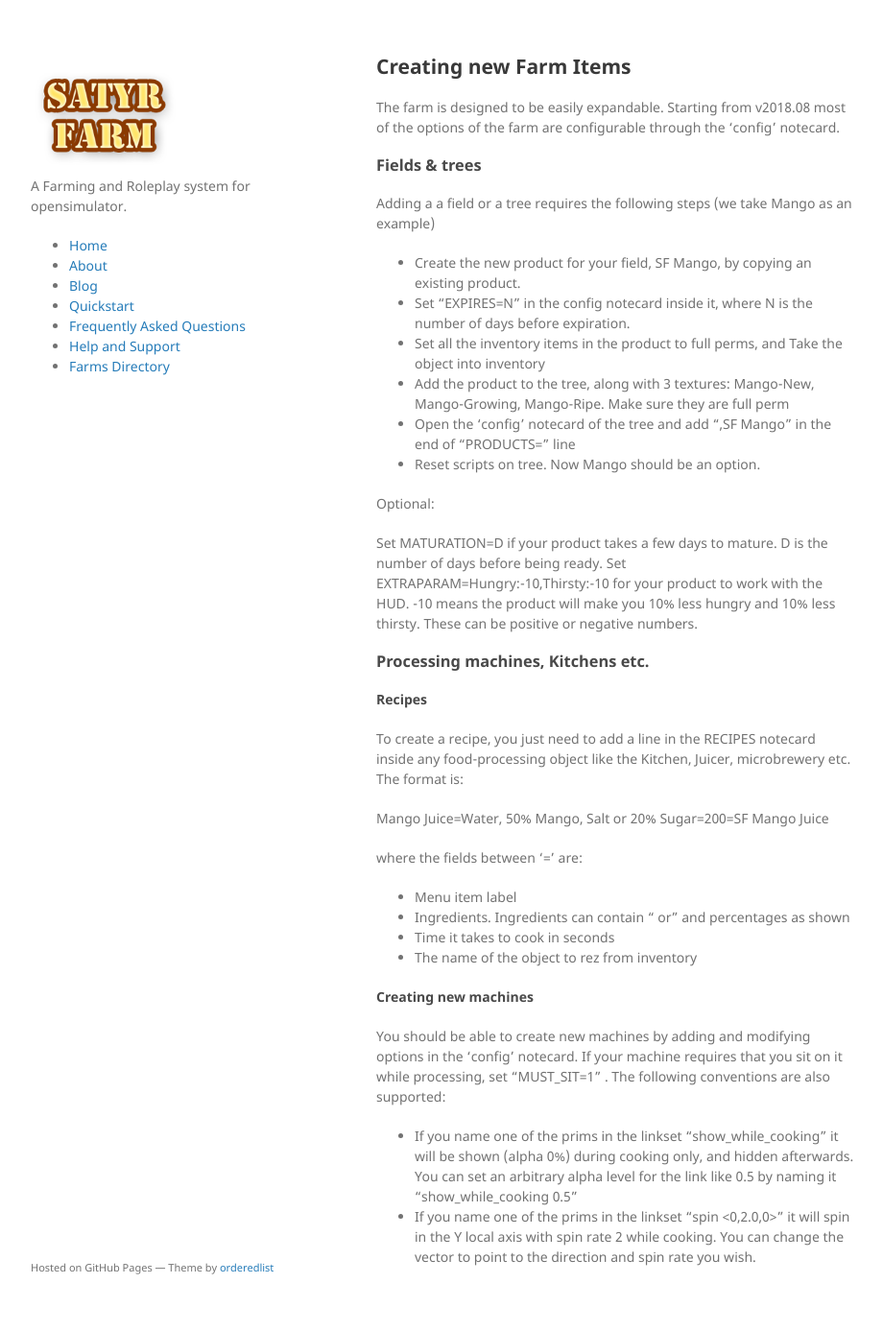
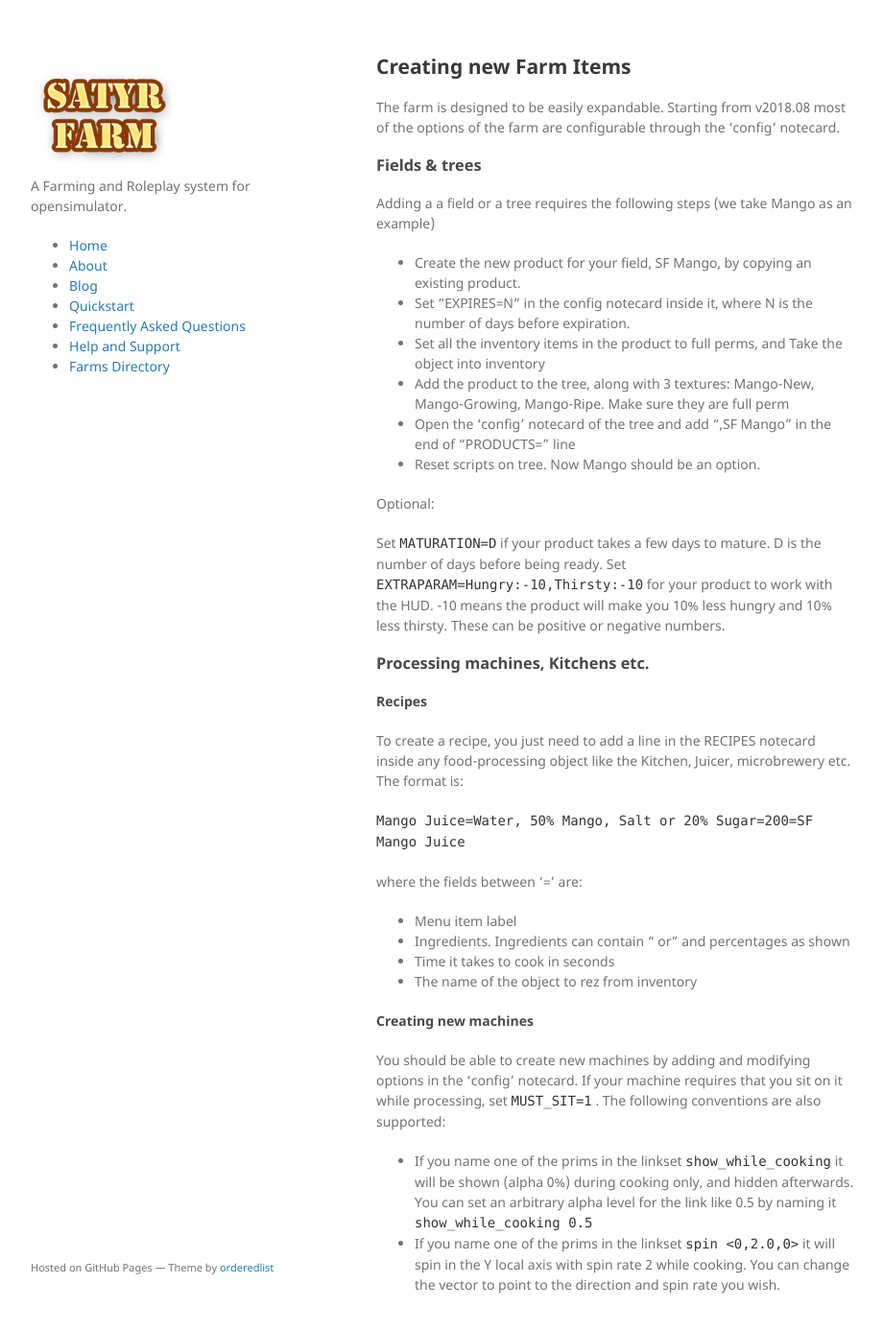
Before and after one commit to SatyrFarm/SatyrFarm.github.io, a Jekyll site: the page built from devguide.md, in a window 1280 px wide and 1400 px high. Shown: the top 1387 px of the window at 96% size, without its empty margins (178-1098 px from the left). Built offline with Jekyll 4.4.1, drawn with Linux system fonts in a browser that asks for light colours; our own code applies the rules of GitHub Pages for plain Markdown files.

```diff
--- a/devguide.md
+++ b/devguide.md
@@ -13,15 +13,15 @@ Adding a a field or a tree requires the following steps (we take Mango as an exa
 
 Optional:
 
-Set MATURATION=D if your product takes a few days to mature. D is the number of days before being ready.
-Set EXTRAPARAM=Hungry:-10,Thirsty:-10  for your product to work with the HUD. -10 means the product will make you 10% less hungry and 10% less thirsty. These can be positive or negative numbers.
+Set `MATURATION=D` if your product takes a few days to mature. D is the number of days before being ready.
+Set `EXTRAPARAM=Hungry:-10,Thirsty:-10`  for your product to work with the HUD. -10 means the product will make you 10% less hungry and 10% less thirsty. These can be positive or negative numbers.
 
 ### Processing machines, Kitchens etc.
 
 #### Recipes
 To create a recipe, you just need to add a line in the RECIPES notecard inside any food-processing object like the Kitchen, Juicer, microbrewery etc. The format is:
 
-  Mango Juice=Water, 50% Mango, Salt or 20% Sugar=200=SF Mango Juice
+`Mango Juice=Water, 50% Mango, Salt or 20% Sugar=200=SF Mango Juice`
 
 where  the fields between '=' are:
 - Menu item label
@@ -31,7 +31,7 @@ where  the fields between '=' are:
 
 
 #### Creating new machines
-You should be able to create new machines by adding and modifying options in the 'config' notecard. If your machine requires that you sit on it while processing, set "MUST_SIT=1" . The following conventions are also supported:
+You should be able to create new machines by adding and modifying options in the 'config' notecard. If your machine requires that you sit on it while processing, set `MUST_SIT=1` . The following conventions are also supported:
 
-- If you name one of the prims in the linkset "show_while_cooking" it will be shown (alpha 0%) during cooking only, and hidden afterwards. You can set an arbitrary alpha level for the link like 0.5 by naming it "show_while_cooking 0.5"
-- If you name one of the prims in the linkset "spin <0,2.0,0>" it will spin in the Y local axis with spin rate 2 while cooking. You can change the vector to point to the direction and spin rate you wish.
+- If you name one of the prims in the linkset `show_while_cooking` it will be shown (alpha 0%) during cooking only, and hidden afterwards. You can set an arbitrary alpha level for the link like 0.5 by naming it `show_while_cooking 0.5`
+- If you name one of the prims in the linkset `spin <0,2.0,0>` it will spin in the Y local axis with spin rate 2 while cooking. You can change the vector to point to the direction and spin rate you wish.
```
